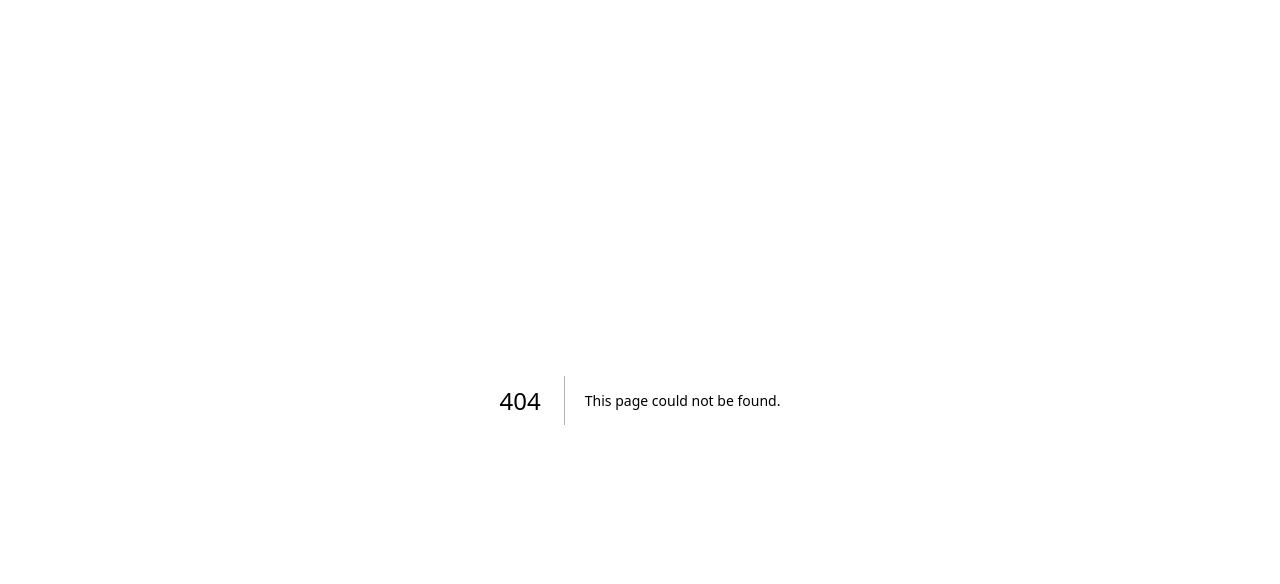
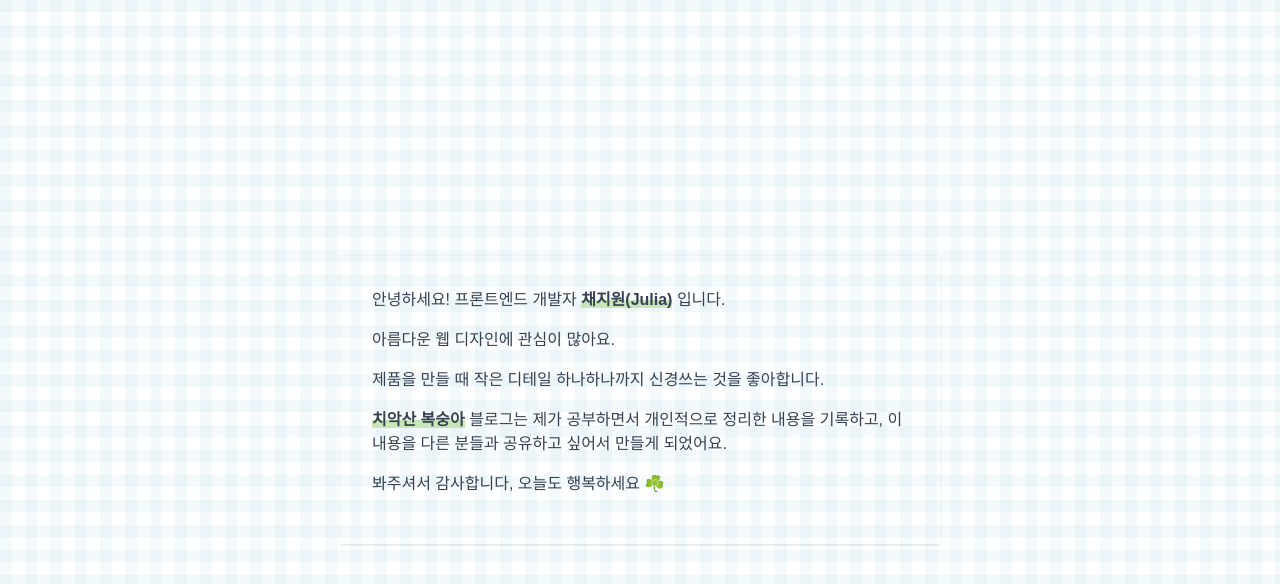
Before and after one commit to chaeyulia/blog, a Next.js app: page /about in a window 1280 px wide. Before the commit this address had no page. Shown: the top 584 px of the page. Built offline with nearby package versions, Linux system fonts and the light colour scheme.

Commit message:
Feat: about 페이지 추가

```diff
--- /dev/null
+++ b/src/app/about/page.tsx
@@ -0,0 +1,24 @@
+export default async function About() {
+  return (
+    <main className="gingham flex items-center justify-center w-screen h-screen overflow-hidden">
+      <div className="relative container w-[70vw] min-w-[300px] max-w-[600px] p-8 shadow-sm m-0">
+        <div className="content">
+          <div className="tape" />
+          <p>
+            안녕하세요! 프론트엔드 개발자 <strong>채지원(Julia)</strong> 입니다.
+          </p>
+          <p>아름다운 웹 디자인에 관심이 많아요.</p>
+          <p>
+            제품을 만들 때 작은 디테일 하나하나까지 신경쓰는 것을 좋아합니다.
+          </p>
+          <p>
+            <strong>치악산 복숭아</strong> 블로그는 제가 공부하면서 개인적으로
+            정리한 내용을 기록하고, 이 내용을 다른 분들과 공유하고 싶어서 만들게
+            되었어요.
+          </p>
+          <p>봐주셔서 감사합니다, 오늘도 행복하세요 ☘️</p>
+        </div>
+      </div>
+    </main>
+  );
+}
```
